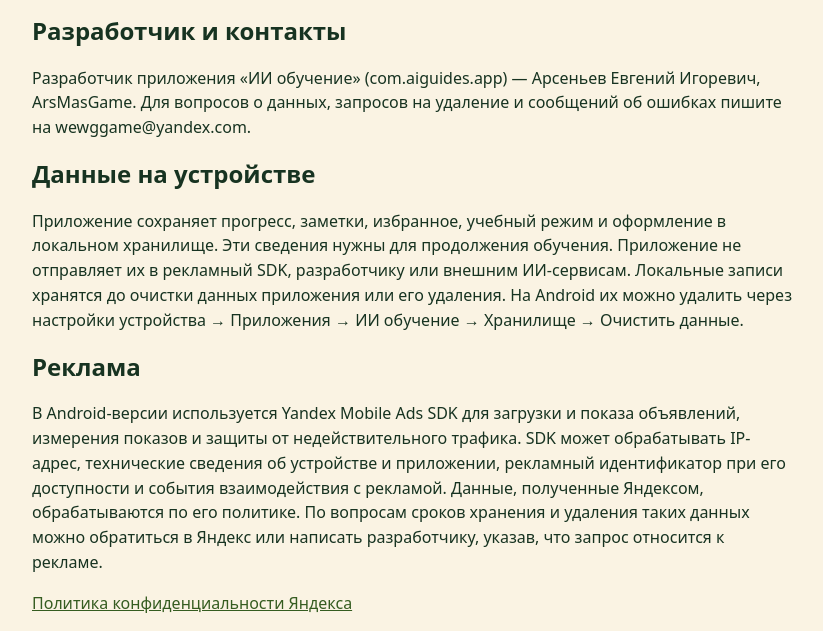
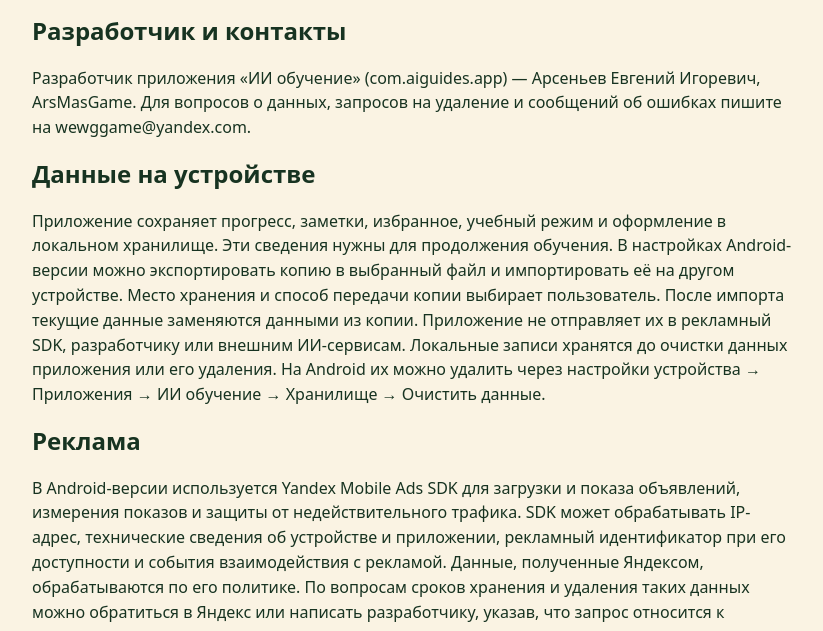
Before and after one commit to borodamrkuny/aiguide-privacy, a plain HTML site: page privacy-policy.html in a window 1280 px wide. Shown: the part 166-797 px from the top of the page, without its empty margins (228-1051 px from the left). Drawn offline with Linux system fonts and the light colour scheme.

Commit message:
Add files via upload

```diff
--- a/privacy-policy.html
+++ b/privacy-policy.html
@@ -1,5 +1,5 @@
 <!doctype html><html lang="ru"><meta charset="utf-8"><meta name="viewport" content="width=device-width,initial-scale=1"><title>Политика конфиденциальности «ИИ обучение»</title><style>body{max-width:760px;margin:40px auto;padding:0 20px;font:16px/1.55 system-ui;color:#173321;background:#faf3e3}h1,h2{line-height:1.2}a{color:#355c20}</style><main><h1>Политика конфиденциальности «ИИ обучение»</h1><p>Редакция от 14 ноября 2026 г.</p><section><h2>Разработчик и контакты</h2><p>Разработчик приложения «ИИ обучение» (com.aiguides.app) — Арсеньев Евгений Игоревич, ArsMasGame. Для вопросов о данных, запросов на удаление и сообщений об ошибках пишите на wewggame@yandex.com.</p></section>
-<section><h2>Данные на устройстве</h2><p>Приложение сохраняет прогресс, заметки, избранное, учебный режим и оформление в локальном хранилище. Эти сведения нужны для продолжения обучения. Приложение не отправляет их в рекламный SDK, разработчику или внешним ИИ-сервисам. Локальные записи хранятся до очистки данных приложения или его удаления. На Android их можно удалить через настройки устройства → Приложения → ИИ обучение → Хранилище → Очистить данные.</p></section>
+<section><h2>Данные на устройстве</h2><p>Приложение сохраняет прогресс, заметки, избранное, учебный режим и оформление в локальном хранилище. Эти сведения нужны для продолжения обучения. В настройках Android-версии можно экспортировать копию в выбранный файл и импортировать её на другом устройстве. Место хранения и способ передачи копии выбирает пользователь. После импорта текущие данные заменяются данными из копии. Приложение не отправляет их в рекламный SDK, разработчику или внешним ИИ-сервисам. Локальные записи хранятся до очистки данных приложения или его удаления. На Android их можно удалить через настройки устройства → Приложения → ИИ обучение → Хранилище → Очистить данные.</p></section>
 <section><h2>Реклама</h2><p>В Android-версии используется Yandex Mobile Ads SDK для загрузки и показа объявлений, измерения показов и защиты от недействительного трафика. SDK может обрабатывать IP-адрес, технические сведения об устройстве и приложении, рекламный идентификатор при его доступности и события взаимодействия с рекламой. Данные, полученные Яндексом, обрабатываются по его политике. По вопросам сроков хранения и удаления таких данных можно обратиться в Яндекс или написать разработчику, указав, что запрос относится к рекламе.</p><p><a href="https://yandex.ru/legal/confidential/">Политика конфиденциальности Яндекса</a></p></section>
 <section><h2>Обращения в поддержку</h2><p>При обращении по электронной почте разработчик использует адрес отправителя и содержание сообщения, чтобы обработать запрос. Переписка хранится до завершения рассмотрения и в течение срока, необходимого для повторного обращения или исполнения требований закона. По вопросам доступа, исправления или удаления данных пишите на адрес поддержки. Укажите, к какому обращению относится запрос.</p></section>
 <section><h2>Внешние сайты и источники</h2><p>Учебная база ссылается на российские и зарубежные источники, включая документацию OpenAI, Anthropic, Google и Hugging Face. При переходе по ссылке действуют условия соответствующего сайта. Если вы сами переносите промпт, файл или заметку в сторонний сервис, он обрабатывает переданные данные по своим правилам.</p></section>
```
